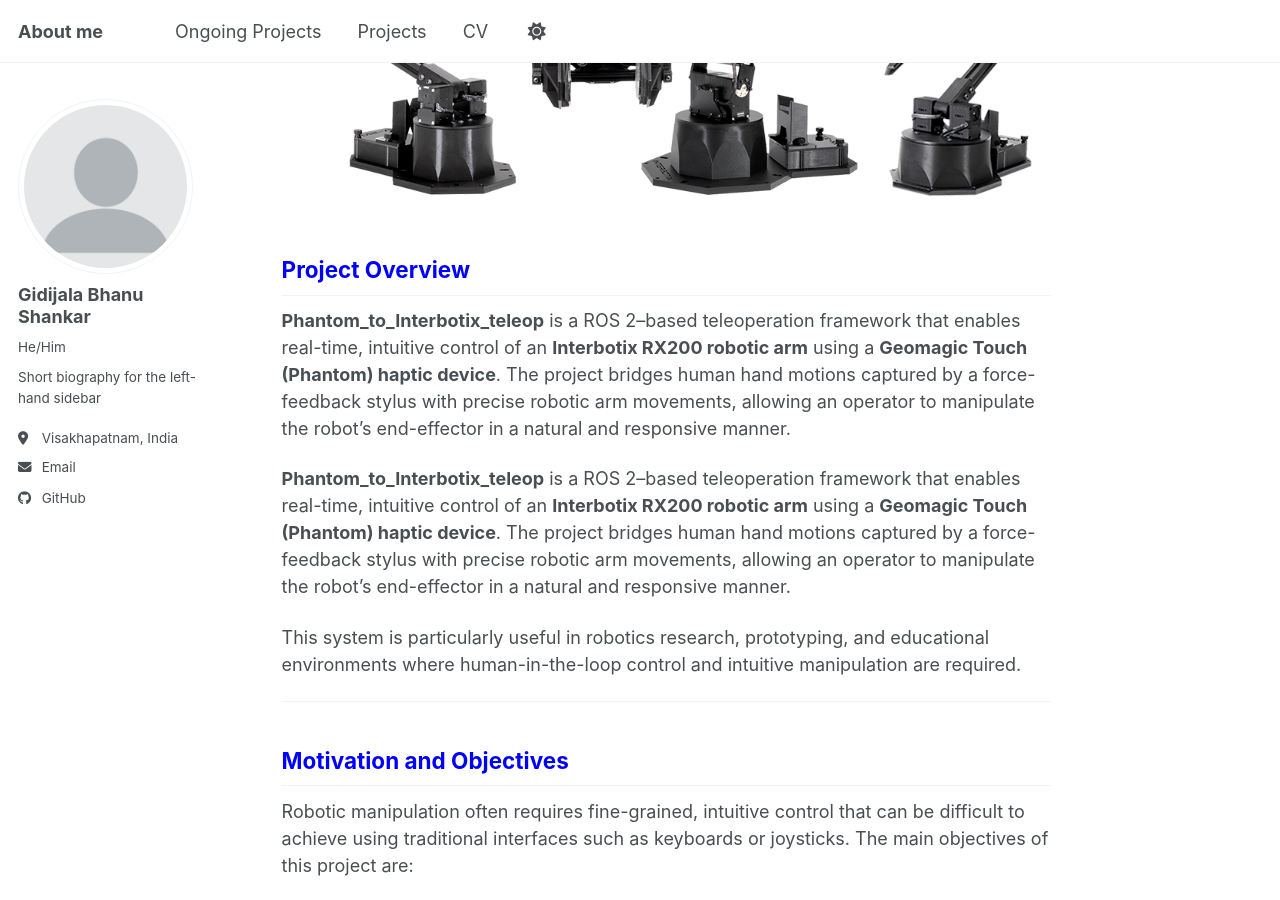
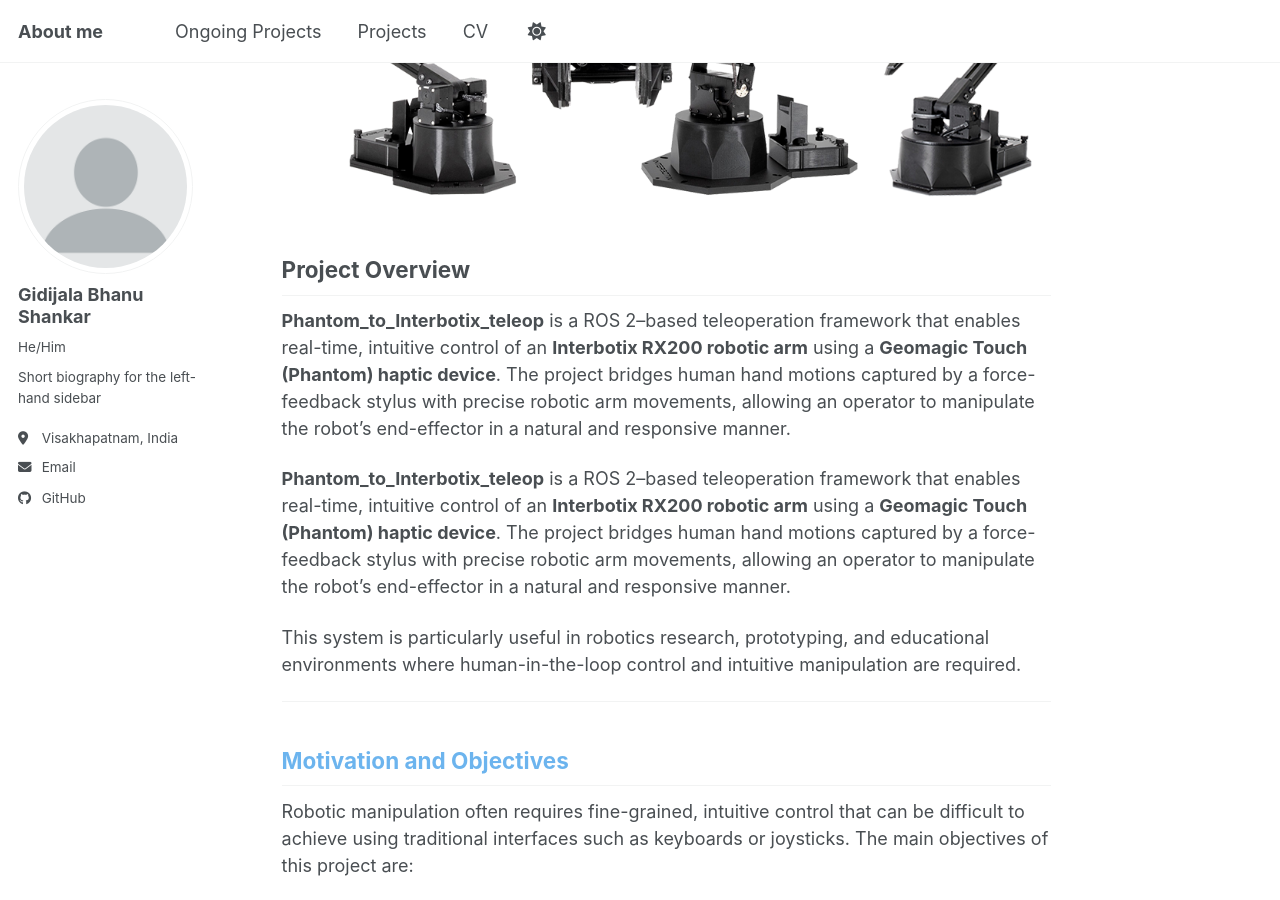
Before and after one commit to Drunk-ed/Drunk-ed.github.io, a Jekyll site: the page built from _portfolio/portfolio-1.md, in a window 1280 px wide and 900 px high, scrolled down 396 px. Built offline with Jekyll 4.4.1, drawn with Linux system fonts in a browser that asks for light colours; a script bundle is joined from its source files by our own code; library files that are not in the unit come from our copies.

Commit message:
Refactor portfolio-1.md to enhance section headings with improved color styling for better visibility and consistency

```diff
--- a/_portfolio/portfolio-1.md
+++ b/_portfolio/portfolio-1.md
@@ -4,7 +4,7 @@
 collection: portfolio
 ---
 <br/><img src='/images/image.png'>
-<h2 style="color:blue;">Project Overview</h2>
+<h2 style="color:5dade2;">Project Overview</h2>
 
 **Phantom_to_Interbotix_teleop** is a ROS 2–based teleoperation framework that enables real-time, intuitive control of an **Interbotix RX200 robotic arm** using a **Geomagic Touch (Phantom) haptic device**. The project bridges human hand motions captured by a force-feedback stylus with precise robotic arm movements, allowing an operator to manipulate the robot’s end-effector in a natural and responsive manner.
 
@@ -13,7 +13,7 @@
 This system is particularly useful in robotics research, prototyping, and educational environments where human-in-the-loop control and intuitive manipulation are required.
 
 ---
-<h2 style="color:blue;">Motivation and Objectives</h2>
+<h2 style="color:#6cb4ee;">Motivation and Objectives</h2>
 Robotic manipulation often requires fine-grained, intuitive control that can be difficult to achieve using traditional interfaces such as keyboards or joysticks. The main objectives of this project are:
 
 - To provide a **natural teleoperation interface** for controlling a robotic arm
@@ -22,7 +22,7 @@
 - To serve as a flexible base for future extensions in teleoperation and haptics research
 
 ---
-<h2 style="color:blue;">System Architecture</h2>
+<h2 style="color:#87ceeb;">System Architecture</h2>
 The system follows a publisher–subscriber architecture using ROS 2:
 
 - The **Geomagic Touch device** publishes pose, orientation, and button state data
@@ -33,7 +33,7 @@
 The teleoperation loop runs at approximately **50 Hz** to ensure stable and smooth robot motion.
 
 ---
-## Key Features
+<h2 style="color:#87ceeb;">Key Features</h2>
 ### Real-Time Teleoperation
 - Continuous mapping of stylus position to robot end-effector motion
 - Low-latency response suitable for manipulation tasks
```
